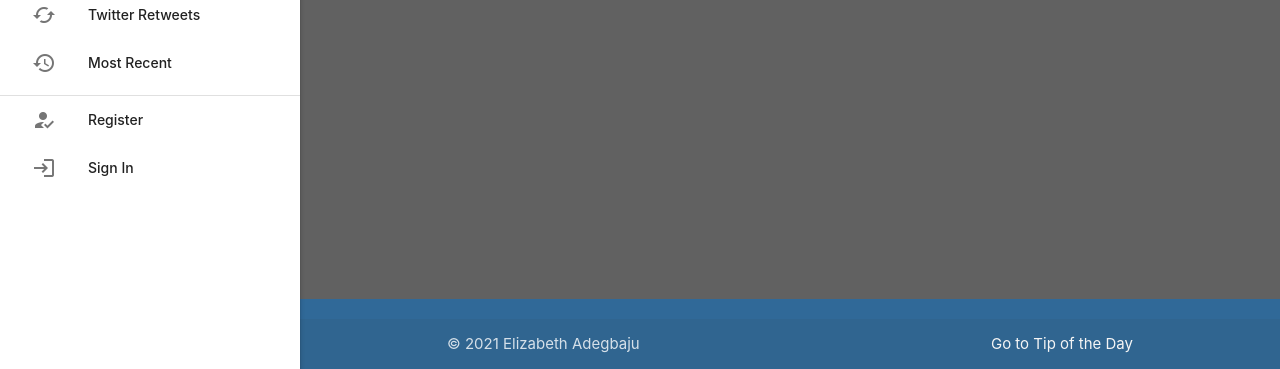
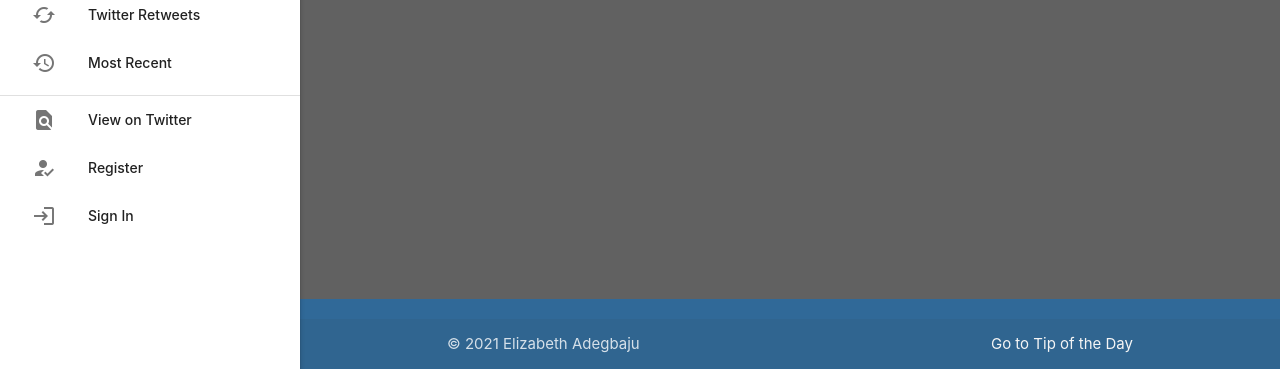
Before and after one commit to elizabethadegbaju/dailypythontip, a Django app: page /today/ in a window 1280 px wide. Shown: the part 551-920 px from the top of the page. Run offline with Django 3.2, Linux system fonts and the light colour scheme; data comes from the database, SQL or seed files in the repository.

Commit message:
feat: add link to twitter page

```diff
--- a/templates/base_nav.html
+++ b/templates/base_nav.html
@@ -99,6 +99,8 @@
         <li>
             <div class="divider"></div>
         </li>
+        <li><a href="https://twitter.com/python_tip" target="_blank" class="waves-effect waves-yellow waves-ripple"><i
+                class="material-icons">find_in_page</i>View on Twitter</a></li>
         {% if user.is_authenticated %}
             <li><a class="waves-effect waves-yellow waves-ripple"
                    href="{% url 'home:logout' %}"><i
```
